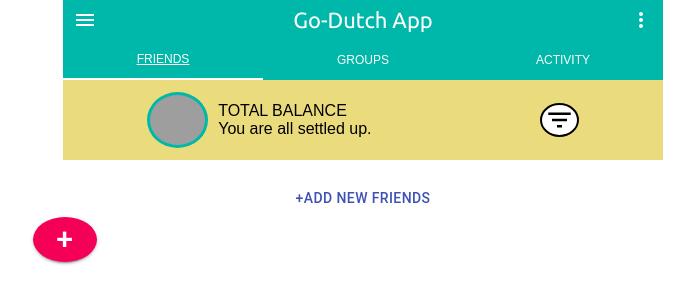
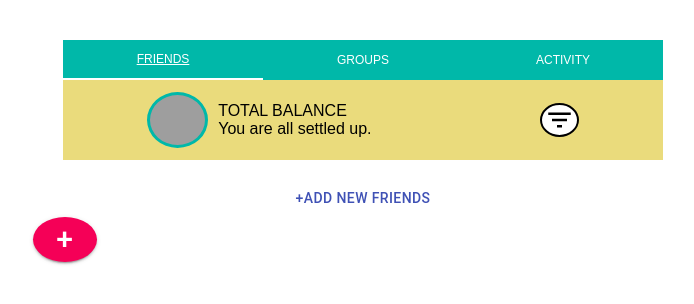
Before and after one commit to pragyes31/godutch-app, a React (Create React App) app: page / in a window 1280 px wide. Shown: the top 304 px of the page, without its empty margins (277-971 px from the left). Built offline with nearby package versions, Linux system fonts and the light colour scheme; grey boxes are pictures that could not be loaded.

Commit message:
3 files modified

```diff
--- a/Components/AppDashboard.js
+++ b/Components/AppDashboard.js
@@ -5,10 +5,23 @@ import Tooltip from "@material-ui/core/Tooltip";
 import FilterListIcon from "@material-ui/icons/FilterList";
 import MenuIcon from "@material-ui/icons/Menu";
 import MoreVertIcon from "@material-ui/icons/MoreVert";
-import { makeStyles } from "@material-ui/core/styles";
+import { withStyles } from "@material-ui/core/styles";
+
 //import expenseBtn from "../images/plus.png";
 
-function Header(props) {
+const headerStyles = {
+  header: {
+    display: "flex",
+    justifyContent: "space-between",
+    alignItems: "center",
+    height: "40px",
+    padding: "0px 10px",
+    backgroundColor: "40px"
+  }
+};
+
+function HeaderHOC(props) {
+  const { classes } = props;
   return (
     <div className="header">
       <MenuIcon
@@ -28,6 +41,8 @@ function Header(props) {
     </div>
   );
 }
+
+const Header = withStyles(headerStyles)(HeaderHOC);
 
 function OptionsModal(props) {
   return (
--- a/package.json
+++ b/package.json
@@ -4,9 +4,10 @@
   "private": true,
   "dependencies": {
     "@material-ui/core": "4.10.0",
-    "@material-ui/icons": "^4.9.1",
+    "@material-ui/icons": "4.9.1",
     "@types/react": "16.9.35",
     "material-ui": "0.20.2",
+    "prop-types": "^15.7.2",
     "react": "16.13.1",
     "react-dom": "16.13.1"
   },
--- a/styles.scss
+++ b/styles.scss
@@ -25,10 +25,12 @@ body {
 }
 
 .header {
-@include flex-position(space-between, center, default);
+display: flex;
+justify-content: space-between;
+align-items: center;
 height:$std-height;
 padding: 0px 10px;
-background-color: $primary-color;
+background-color: 40px;
 }
 
 .header__hamburger {
```
